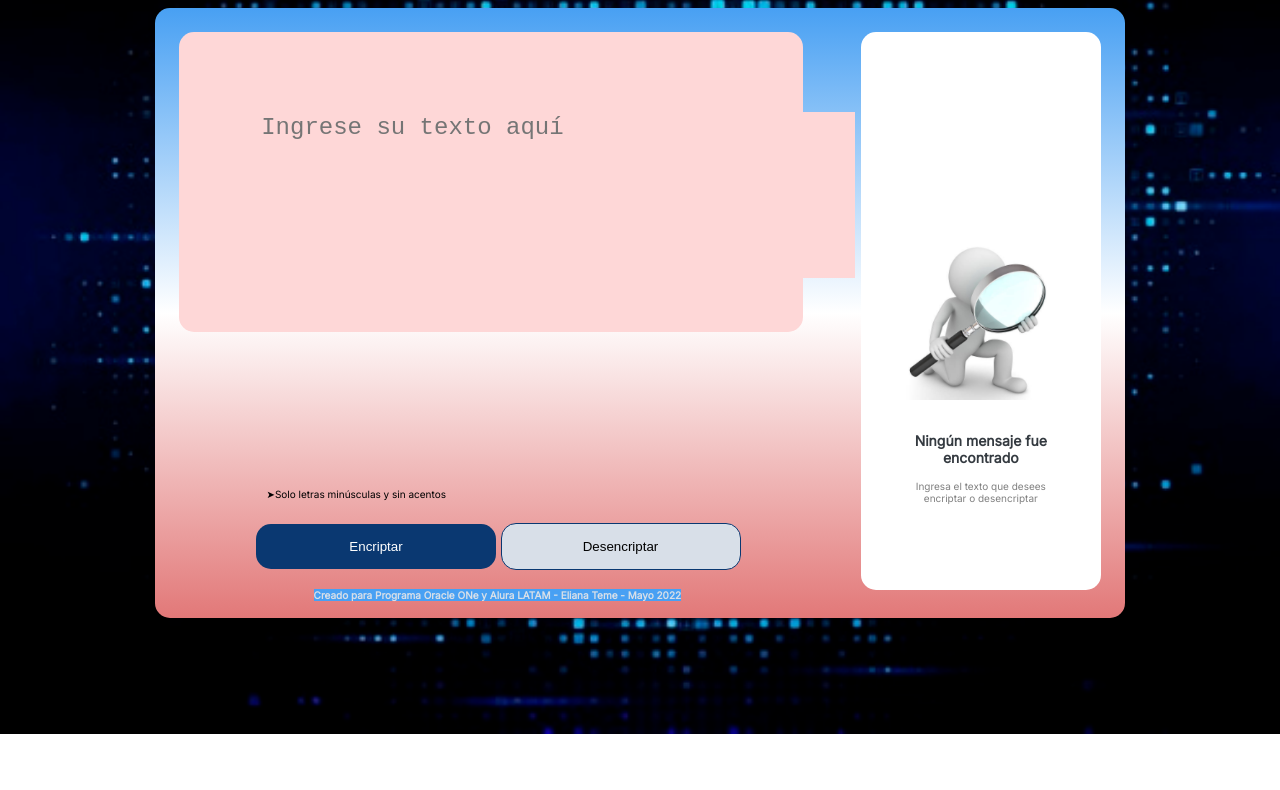
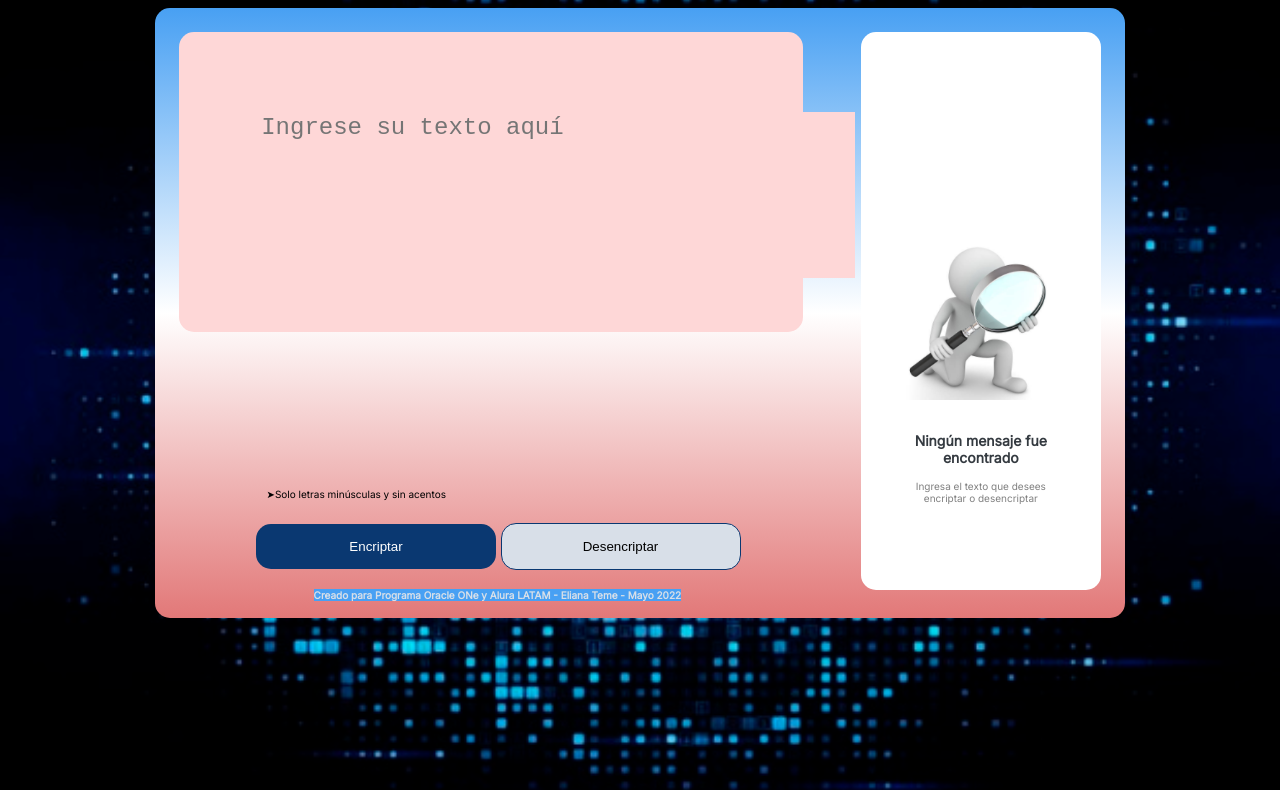
Before and after one commit to temelia/Oracle-decoder, a plain HTML site: page index.html in a window 1280 px wide. Shown: the part 104-894 px from the top of the page. Drawn offline with Linux system fonts and the light colour scheme.

Commit message:
Update style.css
comillas, sin puntos y barra al inicio de la línea

```diff
--- a/style.css
+++ b/style.css
@@ -1,5 +1,6 @@
 body{
-    background: url(../imagenes/fondo.jpg) no-repeat center;
+    background-color: rgb(53, 49, 49);
+    background-image: url("imagenes/fondo.jpg");
     background-size: cover;
     margin: 0px;
     padding:0px;
```
